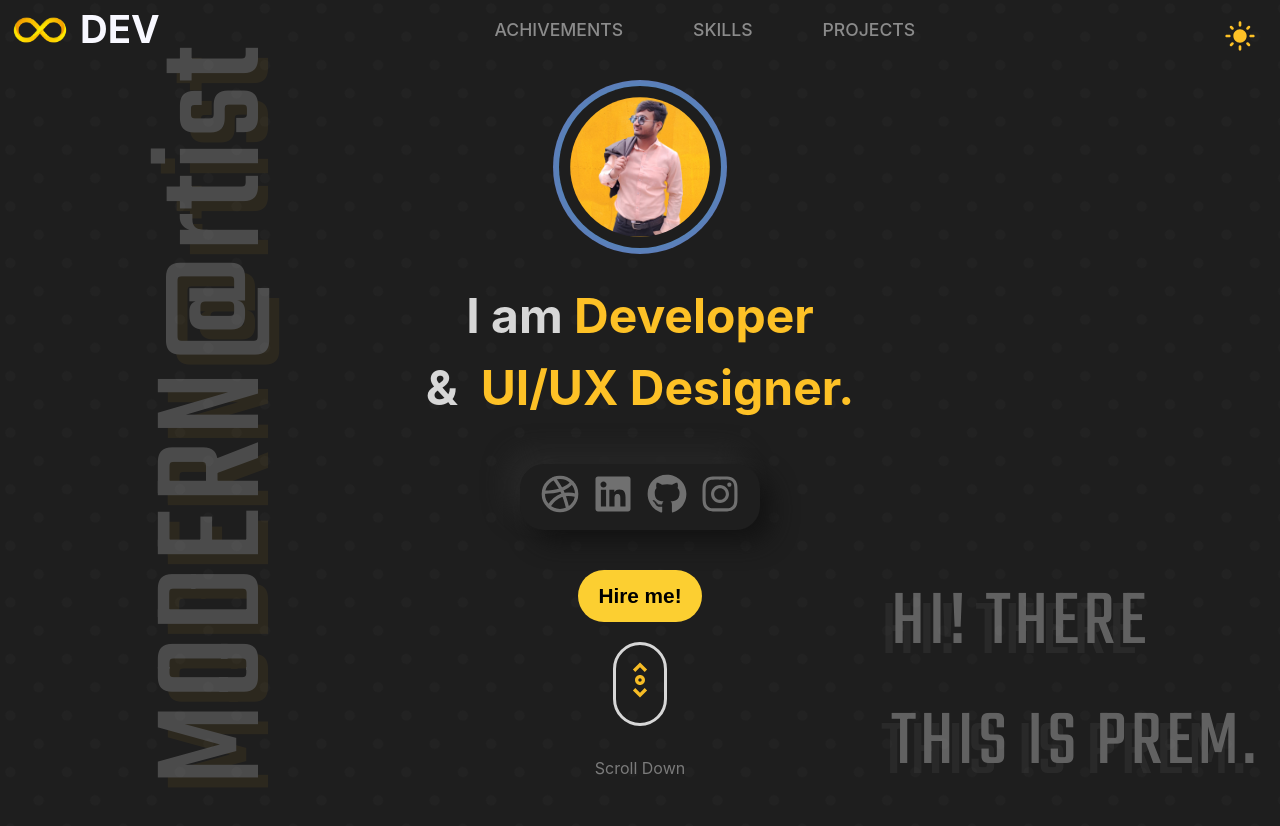
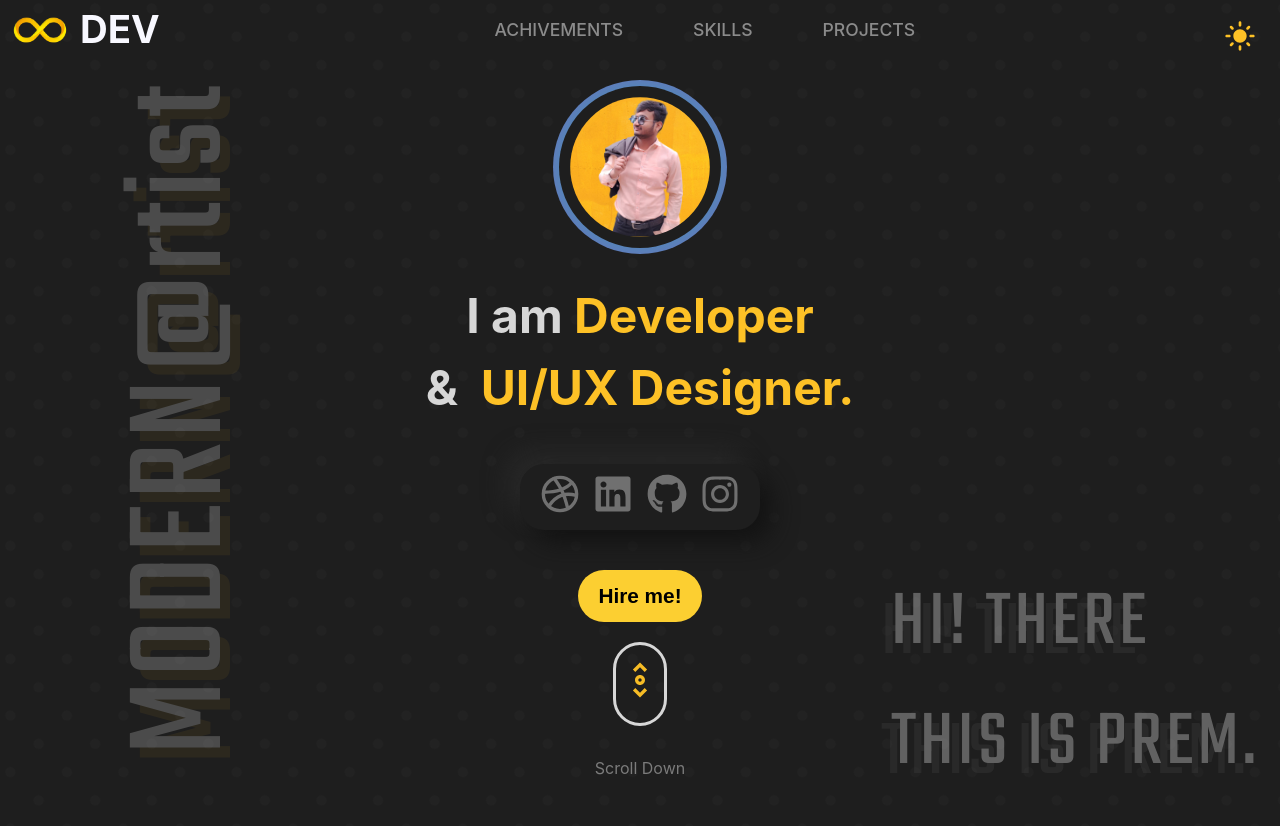
Before and after one commit to Modern-artist/portfolio_react, a React (Create React App) app: page / in a window 1280 px wide. Shown: the top 826 px of the page. Built offline with nearby package versions, Linux system fonts and the light colour scheme.

Commit message:
solved some bug

```diff
--- a/src/pages/HomeStyle.css
+++ b/src/pages/HomeStyle.css
@@ -65,7 +65,7 @@ body {
   box-shadow: rgba(0, 0, 0, 0.2) 0px 7px 29px 0px;
   display: flex;
   flex-direction: column;
-  width: 24vw;
+  width: 20vw;
   min-width: 360px;
   background-color: var(--card-bg);
   aspect-ratio: 1.7;
@@ -147,12 +147,12 @@ body {
   display: flex;
   flex-direction: column;
   align-items: center;
-  height: 100vh;
+  /* height: 100vh; */
   width: 100%;
   background-position: right;
   /* background-repeat: no-repeat; */
   background-size: 50%;
-  overflow: hidden;
+  /* overflow: hidden; */
 }
 .backname {
   /* font-family: 'Oswald', sans-serif; */
@@ -163,8 +163,8 @@ body {
   /* margin-left: auto;  */
   /* margin-right: auto;  */
   left: -152px;
-  font-size: 10rem;
-  top: 28%;
+  font-size: 9rem;
+  top: 15rem;
   letter-spacing: 4px;
   font-weight: 500;
   color: var(--ConText-color);
--- a/src/pages/skills/Skills.jsx
+++ b/src/pages/skills/Skills.jsx
@@ -12,7 +12,7 @@ const Skills = () => {
       About:
         "lorem Lorem ipsum dolor sit amet consectetuer adipiscing elit aenean commodo ligula eget.",
     },
-    { title: "React JS" },
+    { title: "React JS", About:"" },
     { title: "SCSS" },
     { title: "Django" },
     { title: "AI / XD of Adobe" },
```
